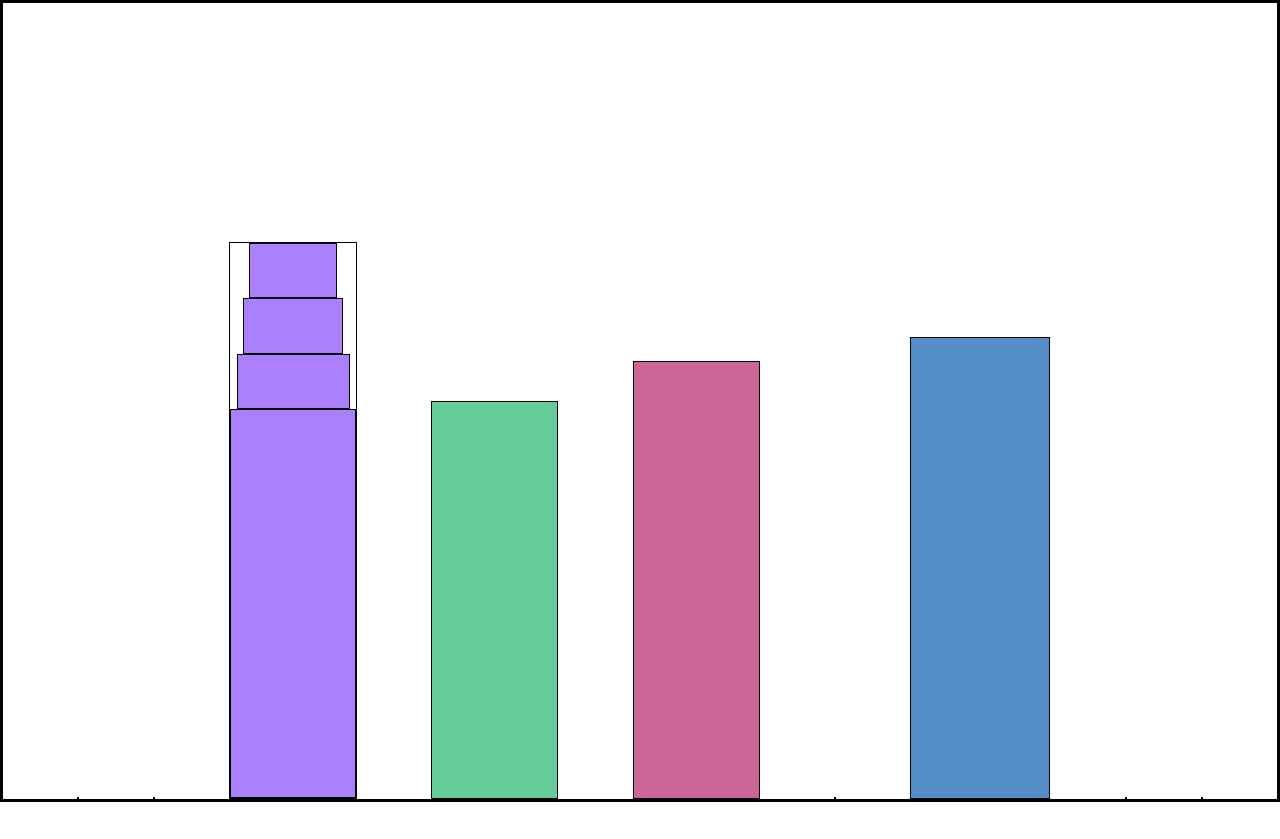
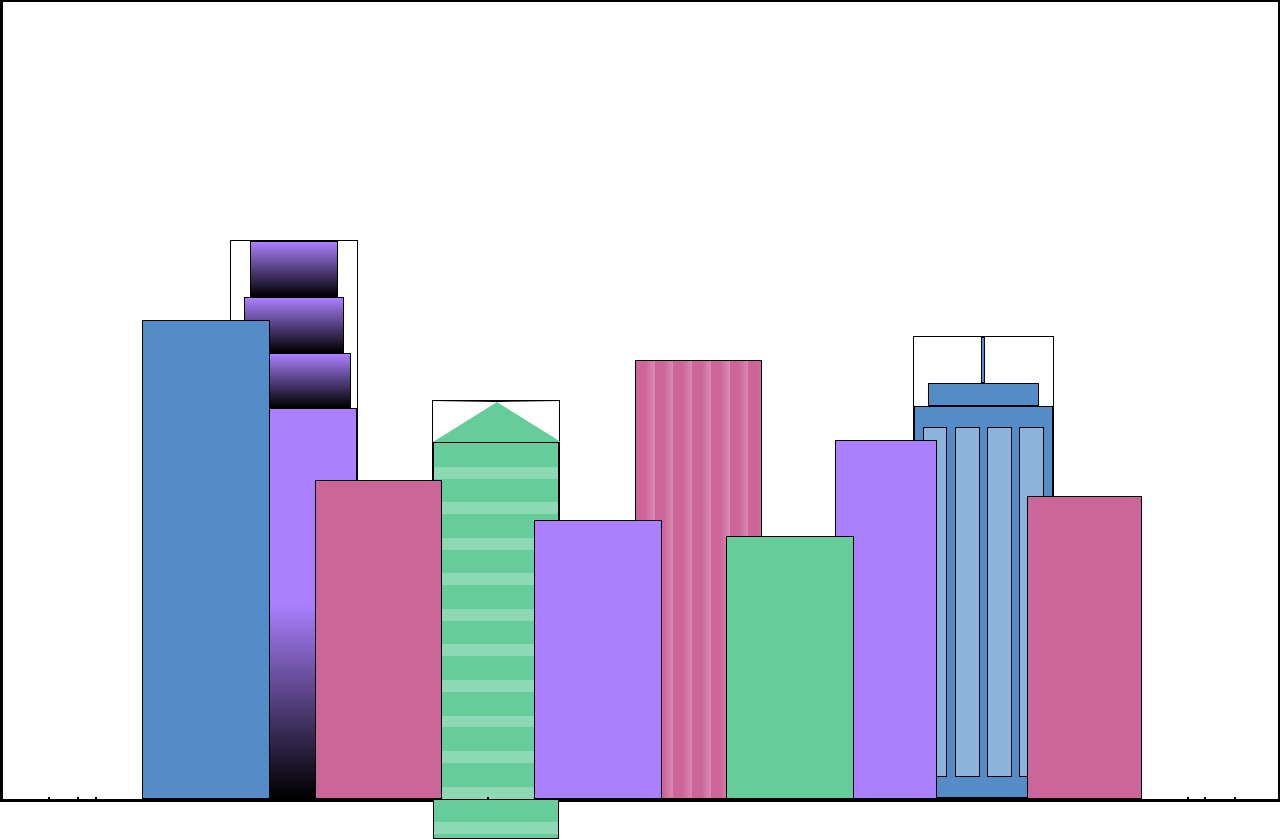
Before and after one commit to KajenKirubah/FCCCitySkyline2024, a website built with webpack: page app/assets/index.html in a window 1280 px wide. Before the commit the page ends 802 px from the top, so only its background shows below. Built offline with nearby package versions, Linux system fonts and the light colour scheme.

Commit message:
completed up to step 73 of fcc skyline

```diff
--- a/app/assets/index.html
+++ b/app/assets/index.html
@@ -9,16 +9,41 @@
     <div class="background-buildings">
         <div></div>
         <div></div>
-        <div class="bb1">
-            <div class="bb1__a"></div>
-            <div class="bb1__b"></div>
-            <div class="bb1__c"></div>
+        <div class="bb1 building-wrap">
+            <div class="bb1__a bb1--window"></div>
+            <div class="bb1__b bb1--window"></div>
+            <div class="bb1__c bb1--window"></div>
             <div class="bb1__d"></div>
         </div>
-        <div class="bb2"></div>
+        <div class="bb2">
+            <div class="bb2__a"></div>
+            <div class="bb2__b"></div>
+        </div>
         <div class="bb3"></div>
         <div></div>
-        <div class="bb4"></div>
+        <div class="bb4 building-wrap">
+            <div class="bb4__a"></div>
+            <div class="bb4__b"></div>
+            <div class="bb4__c window-wrap">
+                <div class="bb4--window"></div>
+                <div class="bb4--window"></div>
+                <div class="bb4--window"></div>
+                <div class="bb4--window"></div>
+            </div>
+        </div>
+        <div></div>
+        <div></div>
+    </div>
+    <div class="foreground-buildings">
+        <div></div>
+        <div></div>
+        <div class="fb1"></div>
+        <div class="fb2"></div>
+        <div></div>
+        <div class="fb3"></div>
+        <div class="fb4"></div>
+        <div class="fb5"></div>
+        <div class="fb6"></div>
         <div></div>
         <div></div>
     </div>
--- a/app/assets/styles/base/_global.css
+++ b/app/assets/styles/base/_global.css
@@ -3,6 +3,10 @@
     --building-color2: #66cc99;
     --building-color3: #cc6699;
     --building-color4: #538cc6;
+    --window-color1: black;
+    --window-color2: #8cd9b3;
+    --window-color3: #d98cb3;
+    --window-color4: #8cb3d9;
 }
 * {
     border: 1px solid black;
@@ -13,3 +17,24 @@ body {
     margin: 0;
     overflow: hidden;
 }
+.background-buildings, .foreground-buildings {
+    width: 100%;
+    height: 100%;
+    position: absolute;
+    top: 0;
+    display: flex;
+    align-items: flex-end;
+    justify-content: space-evenly;
+}
+
+.building-wrap {
+    display: flex;
+  flex-direction: column;
+  align-items: center;
+}
+
+.window-wrap {
+    display: flex;
+    align-items: center;
+    justify-content: space-evenly
+}
--- a/app/assets/styles/modules/_background-buildings.css
+++ b/app/assets/styles/modules/_background-buildings.css
@@ -1,6 +1,8 @@
 .background-buildings {
     width: 100%;
     height: 100%;
+    position: absolute;
+    top: 0;
     display: flex;
     align-items: flex-end;
     justify-content: space-evenly;
--- a/app/assets/styles/modules/_bb1.css
+++ b/app/assets/styles/modules/_bb1.css
@@ -1,30 +1,30 @@
 .bb1 {
     width: 10%;
     height: 70%;
-    display: flex;
-    flex-direction: column;
-    align-items: center;
 
 
     &__a {
         width: 70%;
-        height: 10%;
-        background-color: var(--building-color1);
+        background: linear-gradient(var(--building-color1), var(--window-color1));
     }
 
     &__b {
         width: 80%;
-        height: 10%;
-        background-color: var(--building-color1);
     }
     &__c {
         width: 90%;
-        height: 10%;
-        background-color: var(--building-color1);
     }
     &__d {
         width: 100%;
         height: 70%;
-        background-color: var(--building-color1);
+        background: linear-gradient(
+      var(--building-color1) 50%,
+      var(--window-color1)
+    );
+    }
+
+    &--window {
+        height: 10%;
+        background: linear-gradient(var(--building-color1), var(--window-color1));
     }
 }
--- a/app/assets/styles/modules/_bb2.css
+++ b/app/assets/styles/modules/_bb2.css
@@ -1,5 +1,21 @@
 .bb2 {
     width: 10%;
     height: 50%;
-    background-color: var(--building-color2, green);
+
+    &__a {
+  border-bottom: 5vh solid var(--building-color2);
+  border-left: 5vw solid transparent;
+  border-right: 5vw solid transparent;
+    }
+
+    &__b {
+        width: 100%;
+        height: 100%;
+        background: repeating-linear-gradient(
+      var(--building-color2),
+      var(--building-color2) 6%,
+      var(--window-color2) 6%,
+      var(--window-color2) 9%
+    );
+    }
 }
--- a/app/assets/styles/modules/_bb3.css
+++ b/app/assets/styles/modules/_bb3.css
@@ -1,5 +1,8 @@
 .bb3 {
     width: 10%;
     height: 55%;
-    background-color: var(--building-color3, pink);
+    background: repeating-linear-gradient(90deg,
+            var(--building-color3),
+            var(--building-color3),
+            var(--window-color3) 15%);
 }
--- a/app/assets/styles/modules/_bb4.css
+++ b/app/assets/styles/modules/_bb4.css
@@ -1,5 +1,29 @@
 .bb4 {
     width: 11%;
     height: 58%;
-    background-color: var(--building-color4);
+
+
+    &__a {
+        width: 3%;
+        height: 10%;
+        background-color: var(--building-color4);
+    }
+
+    &__b {
+        width: 80%;
+        height: 5%;
+        background-color: var(--building-color4);
+    }
+
+    &__c {
+        width: 100%;
+        height: 85%;
+        background-color: var(--building-color4);
+    }
+
+    &--window {
+        width: 18%;
+        height: 90%;
+        background-color: var(--window-color4);
+    }
 }
--- /dev/null
+++ b/app/assets/styles/modules/_fb1.css
@@ -0,0 +1,5 @@
+.fb1 {
+    width: 10%;
+    height: 60%;
+    background-color: var(--building-color4);
+}
--- /dev/null
+++ b/app/assets/styles/modules/_fb2.css
@@ -0,0 +1,5 @@
+.fb2 {
+    width: 10%;
+    height: 40%;
+    background-color: var(--building-color3);
+}
--- /dev/null
+++ b/app/assets/styles/modules/_fb3.css
@@ -0,0 +1,5 @@
+.fb3 {
+    width: 10%;
+    height: 35%;
+    background-color: var(--building-color1);
+}
--- /dev/null
+++ b/app/assets/styles/modules/_fb4.css
@@ -0,0 +1,7 @@
+.fb4 {
+    width: 8%;
+    height: 45%;
+    background-color: var(--building-color1);
+    position: relative;
+    left: 10%;
+}
--- /dev/null
+++ b/app/assets/styles/modules/_fb5.css
@@ -0,0 +1,7 @@
+.fb5 {
+    width: 10%;
+    height: 33%;
+    background-color: var(--building-color2);
+    position: relative;
+    right: 10%;
+}
--- /dev/null
+++ b/app/assets/styles/modules/_fb6.css
@@ -0,0 +1,5 @@
+.fb6 {
+    width: 9%;
+    height: 38%;
+    background-color: var(--building-color3);
+}
--- a/app/assets/styles/styles.css
+++ b/app/assets/styles/styles.css
@@ -4,3 +4,9 @@
 @import './modules/_bb2.css';
 @import './modules/_bb3.css';
 @import './modules/_bb4.css';
+@import './modules/_fb1.css';
+@import './modules/_fb2.css';
+@import './modules/_fb3.css';
+@import './modules/_fb4.css';
+@import './modules/_fb5.css';
+@import './modules/_fb6.css';
```
Also changed, not shown: app/assets/styles/modules/_foreground-buildings.css (added).
